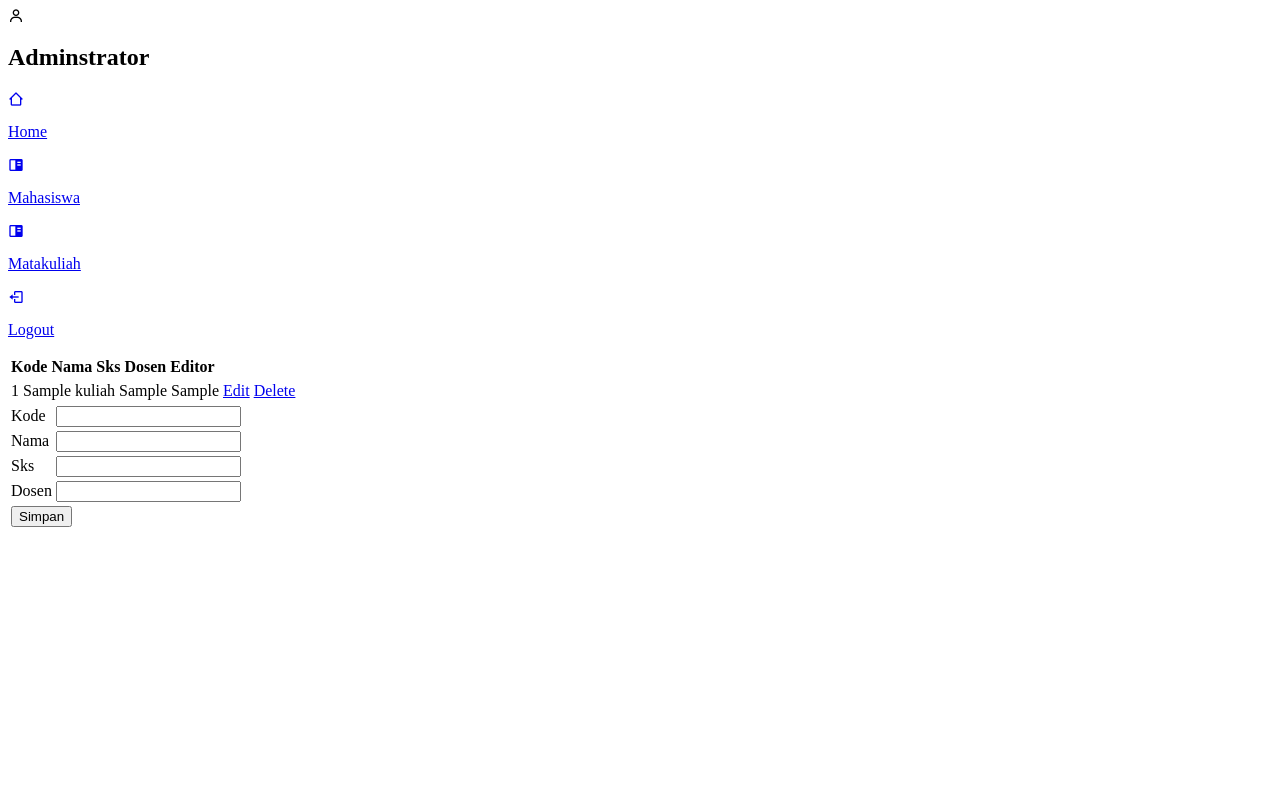
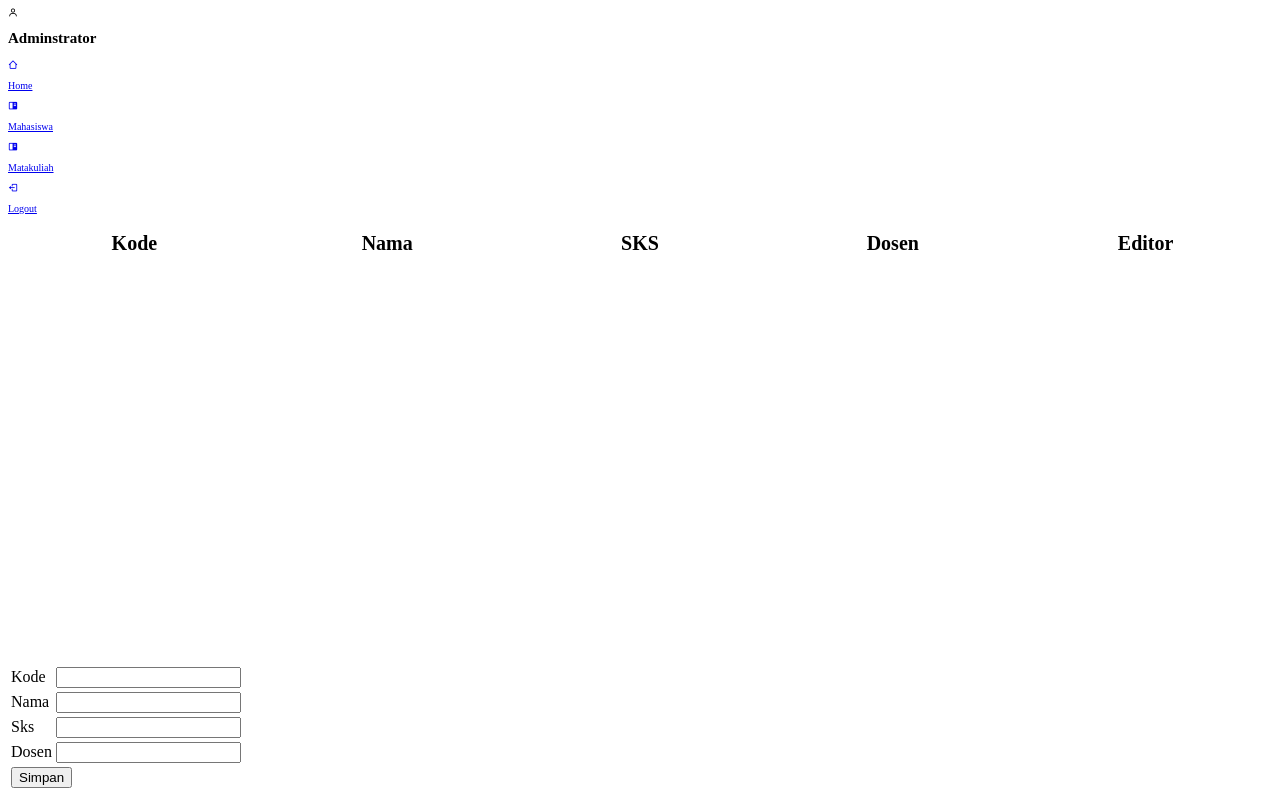
Before and after one commit to Dhaboav/web-login, a PHP site: page /matkul.php in a window 1280 px wide. Before the commit the page ends 527 px from the top, so only its background shows below. Run offline with PHP 8.4, Linux system fonts and the light colour scheme; the visitor is signed in with stand-in values (Sample User, id 1); tables that the repository leaves empty or names only in its code hold one stand-in row (values such as "Sample post"); lists and menus that the app fills with data are empty.

Commit message:
finish matkul table feature

```diff
--- a/src/matkul.php
+++ b/src/matkul.php
@@ -45,6 +45,51 @@ if (isset($_POST['simpan'])) {
     <link rel="stylesheet" href="..\css\content.css">
     <link href='https://unpkg.com/boxicons@2.1.4/css/boxicons.min.css' rel='stylesheet'>
     <style>
+        html {font-size: 10px;}
+        .matakuliah {
+            display: flex;
+            flex-direction: column;
+            align-items: center;
+        }
+
+        .matakuliah table {
+            width: 100%;
+            border-collapse: collapse;
+            margin-bottom: 0.1rem;
+        }
+
+        /* header */
+        .matakuliah-header {
+            border-collapse: collapse;
+            border-radius: 3rem;
+            overflow: hidden;
+        }
+        .matakuliah-header th {
+            width: 20%;
+            padding: .8rem;
+            text-align: center;
+            font-size: 2rem;
+            color: black;
+            background-color: white;
+        }
+
+        /* Data */
+        .matakuliah-data {
+            width: 100%;
+            height: 40rem;
+            overflow-y: auto;
+        }
+        .matakuliah-data::-webkit-scrollbar {width: .2rem;}
+        .matakuliah-data::-webkit-scrollbar-thumb {background-color: #b1b1b181;}
+        .matakuliah-data td {
+            width: 20%;
+            padding: .8rem;
+            font-size: 1.5rem;
+            text-align: center;
+            color: white;
+        }
+        .matakuliah-data td a {color: white;}
+        .matakuliah-data td a:hover {color: blue;}
     </style>
 </head>
 
@@ -81,65 +126,63 @@ if (isset($_POST['simpan'])) {
             </span>
         </a>
     </header>
-
-    <div class="table_header">
-        <table>
+    <main>
+        <section class="matakuliah">
+            <table class="matakuliah-header">
                 <?php
                 if ($userID == 'Adminstrator') {
                     echo "
                 <tr>
                     <th>Kode</th>
                     <th>Nama</th>
-                <th>Sks</th>
+                    <th>SKS</th>
                     <th>Dosen</th>
                     <th>Editor</th>
-            </tr>";
-            } else {
+                </tr>";} else {
                     echo "
                 <tr>
                     <th>Kode</th>
                     <th>Nama</th>
-                <th>Sks</th>
+                    <th>SKS</th>
                     <th>Dosen</th>
-            </tr>";
-            }
+                </tr>";}
                 ?>
             </table>
-    </div>
-    <div class="data_matkul">
+            <div class="matakuliah-data">
                 <table>
                     <?php
                     $sql = "SELECT * FROM mata_kuliah";
                     $result = mysqli_query($link, $sql);
-
-            if ($result) {
+                    if ($result){
                         while ($data = mysqli_fetch_assoc($result)) {
-                    if ($userID == 'Adminstrator') {
+                            if ($userID == 'Adminstrator'){
                                 echo "
                     <tr>
                         <td>{$data['id_matakuliah']}</td>
                         <td>{$data['nama_matakuliah']}</td>
                         <td>{$data['sks']}</td>
                         <td>{$data['dosen_pengampu']}</td>
-                <td class='centered_cell'>
-                    <a href='matkul.php?ubah&kode={$data['id_matakuliah']}'>Edit</a>
-                    <a href='matkul.php?hapus&id={$data['id_matakuliah']}'>Delete</a>
+                        <td>
+                            <a href='matkul.php?ubah&kode={$data['id_matakuliah']}'>EDIT</a>
+                            <a href='matkul.php?hapus&id={$data['id_matakuliah']}'>DELETE</a>
                         </td>
-            </tr>";
-                    } else {
+                    </tr>";} else {
                         echo "
                     <tr>
                         <td>{$data['id_matakuliah']}</td>
                         <td>{$data['nama_matakuliah']}</td>
                         <td>{$data['sks']}</td>
                         <td>{$data['dosen_pengampu']}</td>
-            </tr>";
-                    }
+                    </tr>";}
                         }
                     }
                     ?>
                 </table>
             </div>
+        </section>
+    </main>
+
+    <!-- older -->
     <?php
     if (isset($_GET['ubah'])) {
         $id = $_GET['kode'];
```
Lines whose indentation alone changed are shown as unchanged.
